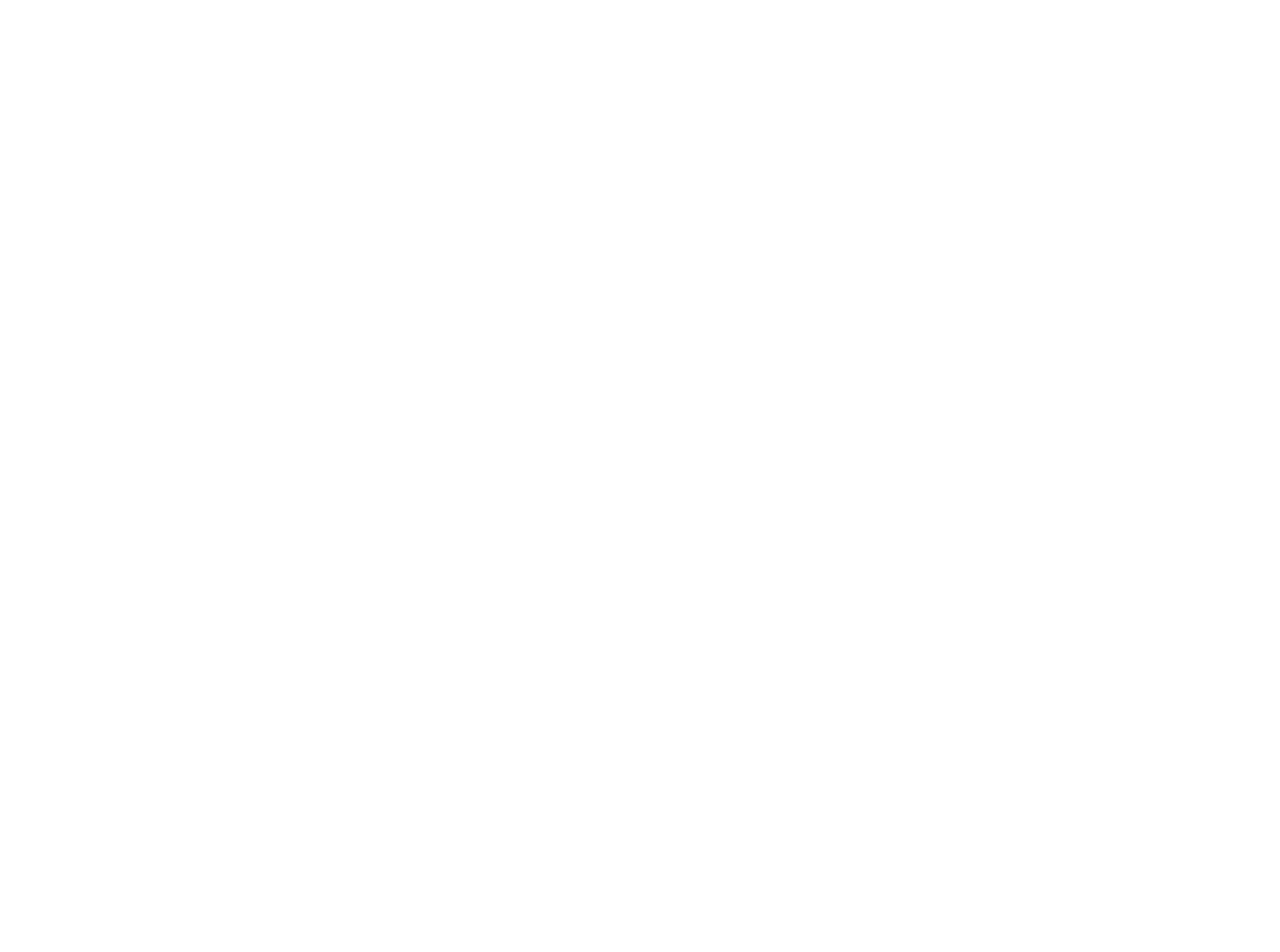
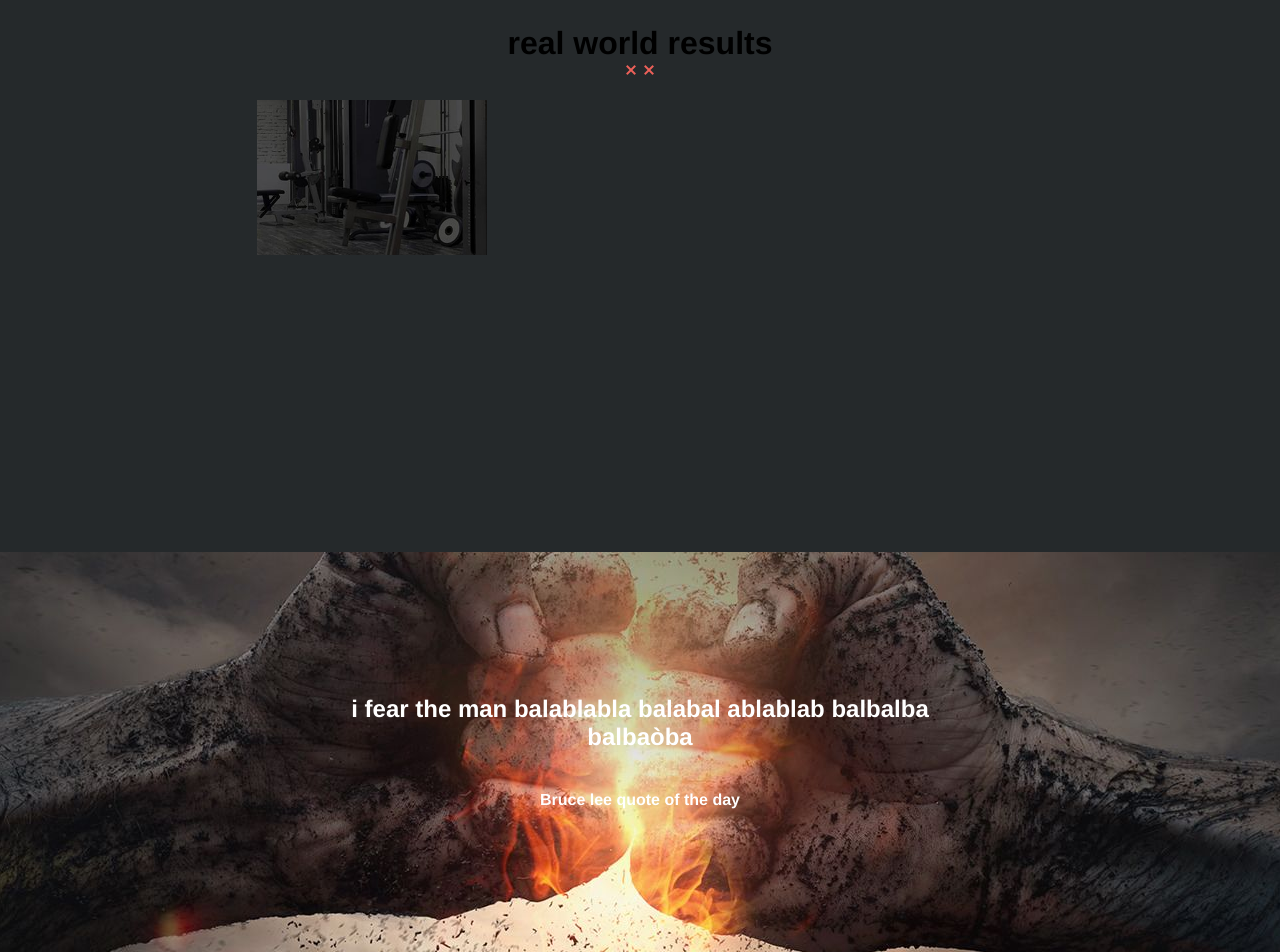
Before and after one commit to riccardolipparini/proj-html-vuejs, a Vue app: page / in a window 1280 px wide. Shown: the part 2948-3900 px from the top of the page. Before the commit the page ends 2700 px from the top, so only its background shows below. Built offline with nearby package versions, Linux system fonts and the light colour scheme.

Commit message:
add aphorism

```diff
--- a/src/App.vue
+++ b/src/App.vue
@@ -5,6 +5,8 @@
     <SignUp/>
     <Details/>
     <MyMain/>
+    <Performance/>
+    <Aphorism/>
     <MyFooter/>
   </div>
 </template>
@@ -16,6 +18,9 @@ import MyFooter from './components/MyFooter.vue'
 import WorldClassFitness from './components/WorldClassFitness.vue'
 import SignUp from './components/SignUp.vue'
 import Details from './components/Details.vue'
+import Performance from './components/Performance.vue'
+import Aphorism from './components/Aphorism.vue'
+
 
 export default {
   name: 'App',
@@ -25,6 +30,8 @@ export default {
     SignUp,
     Details,
     MyMain,
+    Performance,
+    Aphorism,
     MyFooter,
 
   }
--- a/src/components/Aphorism.vue
+++ b/src/components/Aphorism.vue
@@ -1,5 +1,10 @@
 <template>
   <div id="container">
+    <div class="brucelee">
+      <h2>i fear the man balablabla balabal ablablab balbalba balbaòba</h2>
+      <h4>Bruce lee quote of the day</h4>
+
+    </div>
 
   </div>
 </template>
@@ -16,6 +21,26 @@ export default {
 </script>
 
 <style scoped lang="scss">
-
+#container{
+  background-image: url("../assets/img/home-testimonial-bg.jpg");
+  background-position: center;
+  position: relative;
+  height: 400px;
+  width: 100%;
+  .brucelee{
+  position: absolute;
+  top: 50%;
+  left: 50%;
+  transform: translate(-50%, -50%);
+  text-align: center;
+    h2{
+      color: white;
+    }
+    h4{
+      color: white;
+      margin-top: 40px;
+    }
+  }
+}
 
 </style>
--- a/src/components/MyMain.vue
+++ b/src/components/MyMain.vue
@@ -1,10 +1,10 @@
 <template>
   <div id="container">
-    <div class="containerinside">
+
       <div class="contain_results">
         <div class="title">
           <h1>real world results</h1>
-          <img src="../assets/img/divider-white-xx.png" alt="" />
+          <img src="../assets/img/divider-xx-red.png" alt="" />
         </div>
         <div class="results">
           <div class="results_cards">
@@ -18,7 +18,7 @@
           </div>
         </div>
       </div>
-    </div>
+
 
 
   </div>
@@ -34,14 +34,13 @@ export default {
 </script>
 
 <style scoped lang="scss">
-.containerinside {
+#container {
   display: flex;
   justify-content: center;
   align-items: center;
   height: 100vh;
   background-color: rgba(37, 41, 43, 255);
-  //debug
-  border-bottom: white solid 2px;
+
   .contain_results {
     width: 60%;
   }
--- /dev/null
+++ b/src/components/Performance.vue
@@ -0,0 +1,52 @@
+<template>
+  <div id="container">
+    <div class="contain_results">
+      <div class="title">
+        <h1>real world results</h1>
+        <img src="../assets/img/divider-xx-red.png" alt="" />
+      </div>
+    <div id="flex_performance">
+      <div class="performance_image">
+          <img src="../assets/img/home-image1.jpg" alt="">
+      </div>
+    </div>
+    </div>
+  </div>
+</template>
+
+<script>
+//import HelloWorld from './components/HelloWorld.vue'
+
+export default {
+  name: "Performance",
+  components: {},
+};
+</script>
+
+<style scoped lang="scss">
+#container {
+  display: flex;
+  justify-content: center;
+  align-items: center;
+  height: 100vh;
+  background-color: rgba(37, 41, 43, 255);
+  .contain_results {
+    width: 60%;
+  }
+  .title {
+    text-align: center;
+  }
+}
+#flex_performance{
+    display: flex;
+    flex-wrap: wrap;
+    justify-content: space-between;
+}
+.performance_image{
+    width: calc(90% / 3);
+    margin: 20px 1px;
+    img{
+        max-width: 100%;
+    }
+}
+</style>
```
